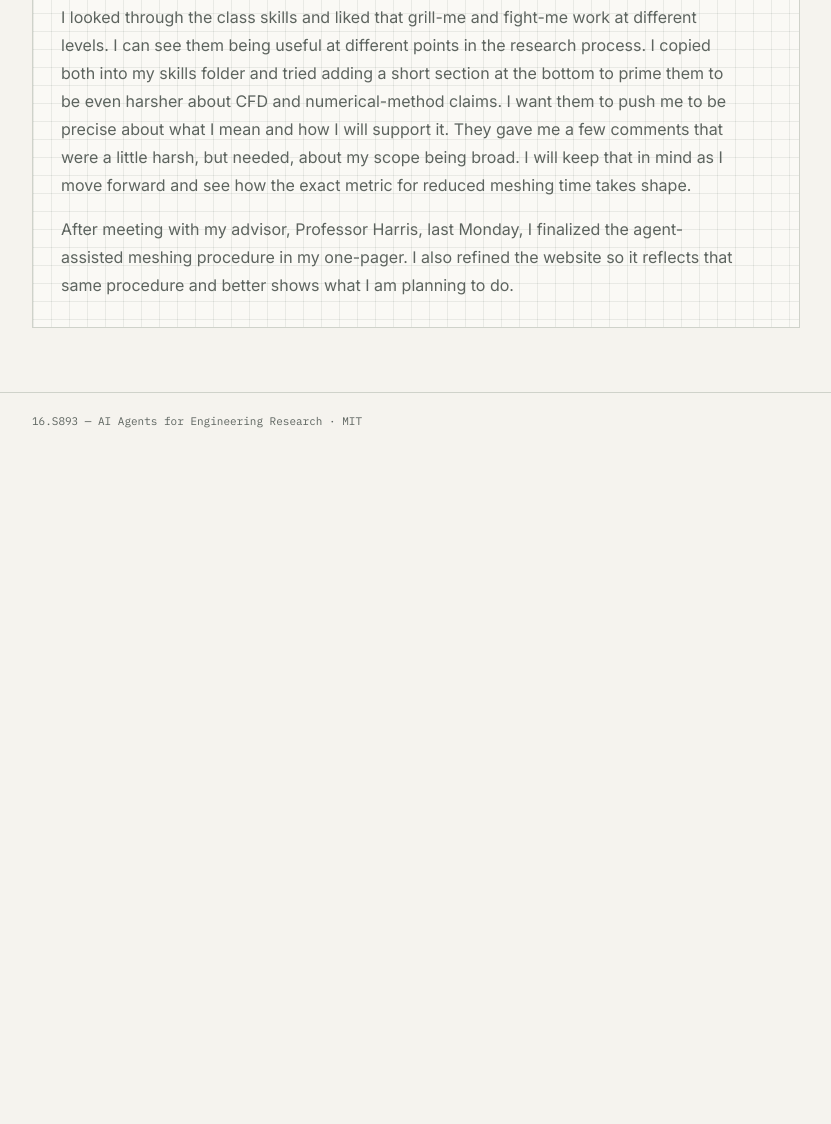
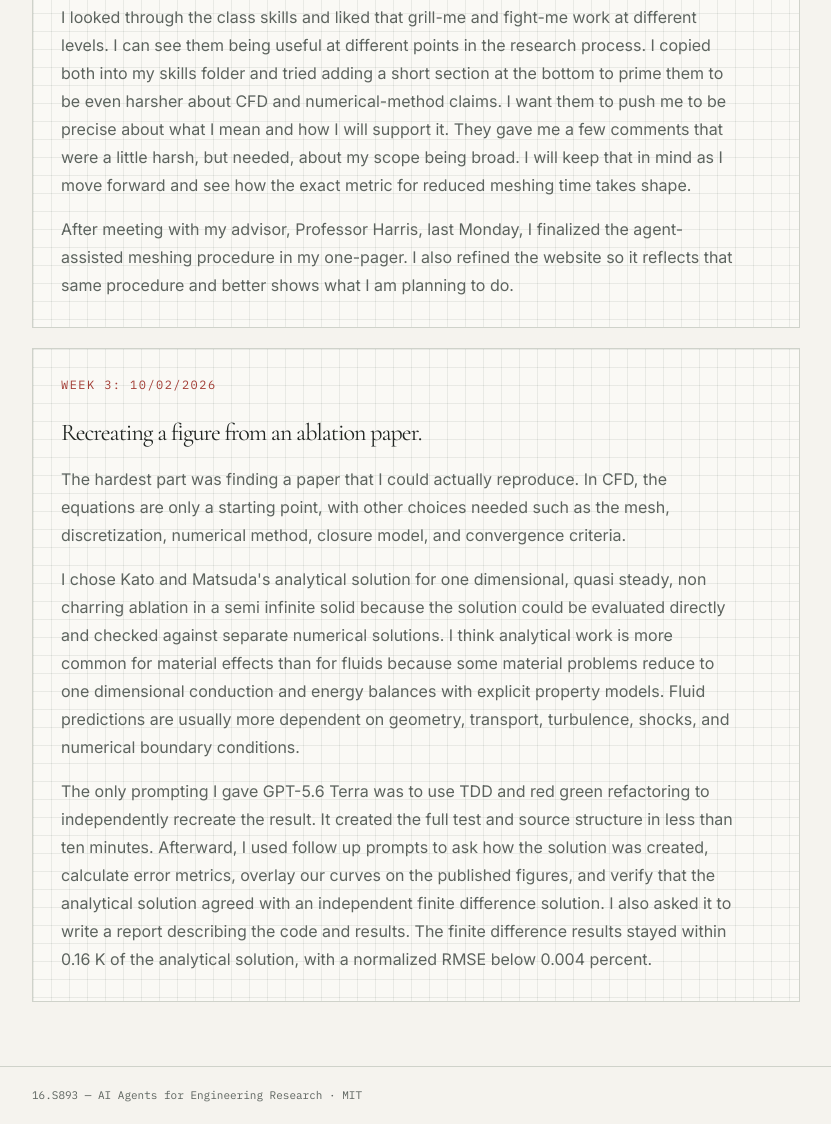
Before and after one commit to 16S893-AI-for-engineering-research/mthobbs, an Astro site: page /dev-log in a window 1280 px wide. Shown: the part 2050-3174 px from the top of the page, without its empty margins (128-959 px from the left). Before the commit the page ends 2500 px from the top, so only its background shows below. Built offline with nearby package versions, Linux system fonts and the light colour scheme; Astro itself is replaced by a stand-in of ours.

Commit message:
Add figure recreation entry to dev log.
Added notes on selecting an analytically reproducible ablation paper, using TDD with GPT-5.6 Terra, and checking the recreated results against independent numerical
 solutions.

```diff
--- a/src/pages/dev-log/index.astro
+++ b/src/pages/dev-log/index.astro
@@ -42,6 +42,15 @@ const entries = [
       `After meeting with my advisor, Professor Harris, last Monday, I finalized the agent-assisted meshing procedure in my one-pager. I also refined the website so it reflects that same procedure and better shows what I am planning to do.`,
     ],
   },
+  {
+    day: 'WEEK 3: 10/02/2026',
+    title: 'Recreating a figure from an ablation paper.',
+    text: [
+      `The hardest part was finding a paper that I could actually reproduce. In CFD, the equations are only a starting point, with other choices needed such as the mesh, discretization, numerical method, closure model, and convergence criteria.`,
+      `I chose Kato and Matsuda's analytical solution for one dimensional, quasi steady, non charring ablation in a semi infinite solid because the solution could be evaluated directly and checked against separate numerical solutions. I think analytical work is more common for material effects than for fluids because some material problems reduce to one dimensional conduction and energy balances with explicit property models. Fluid predictions are usually more dependent on geometry, transport, turbulence, shocks, and numerical boundary conditions.`,
+      `The only prompting I gave GPT-5.6 Terra was to use TDD and red green refactoring to independently recreate the result. It created the full test and source structure in less than ten minutes. Afterward, I used follow up prompts to ask how the solution was created, calculate error metrics, overlay our curves on the published figures, and verify that the analytical solution agreed with an independent finite difference solution. I also asked it to write a report describing the code and results. The finite difference results stayed within 0.16 K of the analytical solution, with a normalized RMSE below 0.004 percent.`,
+    ],
+  },
 ];
 ---
 <BaseLayout title="Dev log" description="Development notes for Madison Taylor Hobbs's AI research portfolio.">
```
